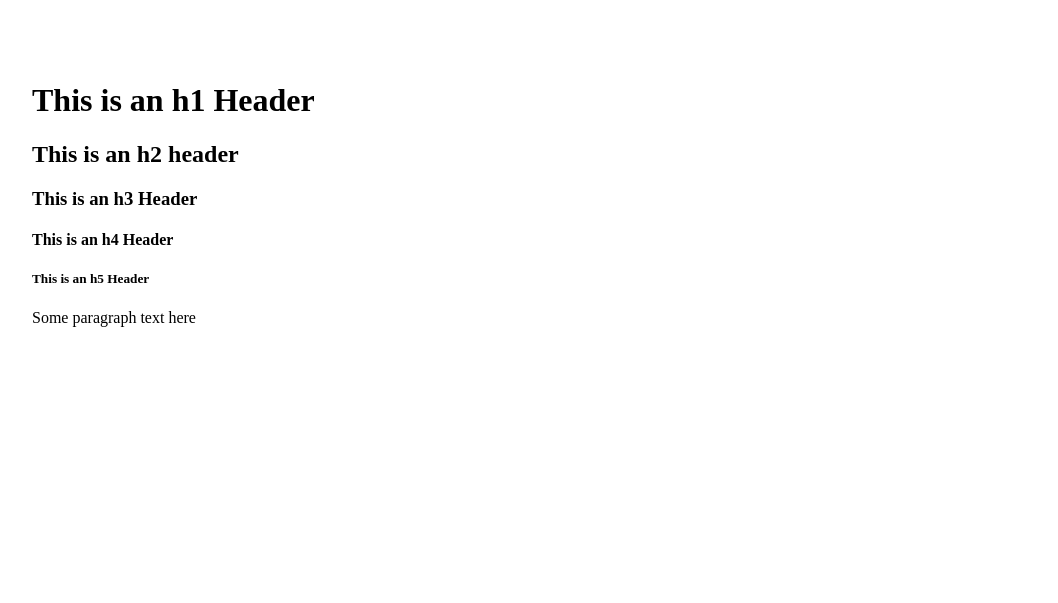
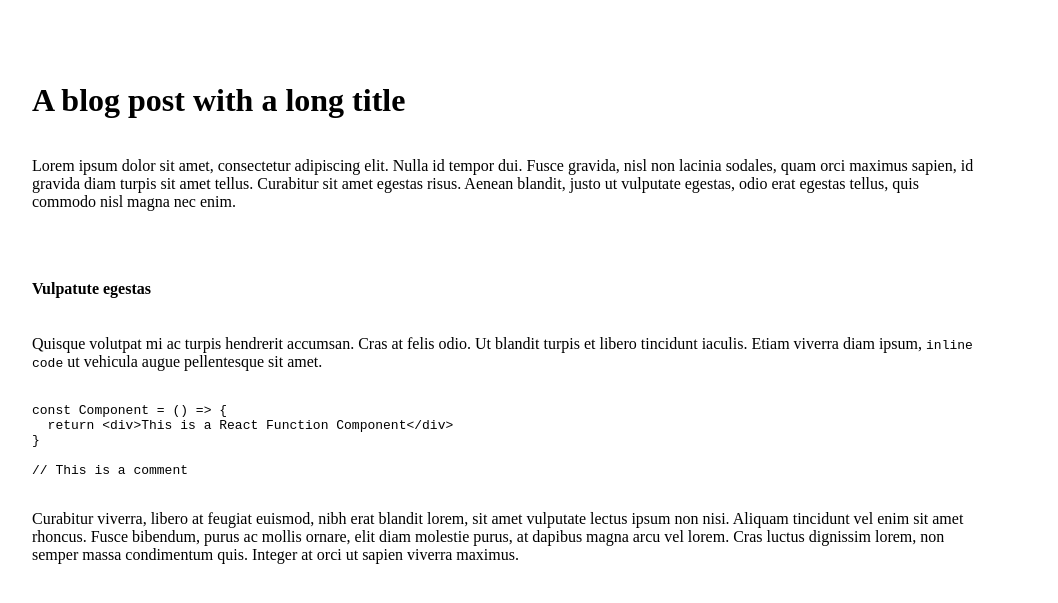
Before and after one commit to abdeniz/personal-blog, a Gatsby site: page /blogpost in a window 1280 px wide. Shown: the part 103-706 px from the top of the page, without its empty margins (108-1166 px from the left). Built offline with nearby package versions, Linux system fonts and the light colour scheme; Gatsby itself is replaced by a stand-in of ours; some packages are replaced by stand-ins of ours; code samples lack their colours.

Commit message:
Fixed styling for codeblocks and markdown

````diff
--- a/src/components/layout/Layout.js
+++ b/src/components/layout/Layout.js
@@ -28,6 +28,8 @@
     --color-background: #fafeff;
     --color-tag-background: #3591ff;
     --color-tag-text: #fafeff;
+    --color-code-background: #ECECED;
+    --color-comment: #d2d2d2;
   }
   .icon-color {
     fill: #23436A;
@@ -40,6 +42,8 @@
     --color-background: #0D1B2C;
     --color-tag-background: #23436A;
     --color-tag-text: #3591ff;
+    --color-code-background: #112235;
+    --color-comment: #23436A;
   }
   .icon-color {
     fill: #fafeff;
--- /dev/null
+++ b/src/components/layout/PostMain.js
@@ -0,0 +1,13 @@
+import React from 'react'
+import styled from 'styled-components'
+
+const PostMain = ({ children }) => {
+  return <MainWrapper>{children}</MainWrapper>
+}
+
+const MainWrapper = styled.div`
+  max-width: 1000px;
+  margin: 0 auto;
+`
+
+export default PostMain
--- a/src/posts/blogpost.md
+++ b/src/posts/blogpost.md
@@ -7,14 +7,19 @@
 img: ../images/post_images/image.jpg
 ---
 
-# This is an h1 Header
+Lorem ipsum dolor sit amet, consectetur adipiscing elit. Nulla id tempor dui. Fusce gravida, nisl non lacinia sodales, quam orci maximus sapien, id gravida diam turpis sit amet tellus.
+Curabitur sit amet egestas risus. Aenean blandit, justo ut vulputate egestas, odio erat egestas tellus, quis commodo nisl magna nec enim.
 
-## This is an h2 header
+#### Vulpatute egestas
 
-### This is an h3 Header
+Quisque volutpat mi ac turpis hendrerit accumsan. Cras at felis odio. Ut blandit turpis et libero tincidunt iaculis. Etiam viverra diam ipsum, `inline code` ut vehicula augue pellentesque sit amet.
 
-#### This is an h4 Header
+```jsx
+const Component = () => {
+  return <div>This is a React Function Component</div>
+}
 
-##### This is an h5 Header
+// This is a comment
+```
 
-Some paragraph text here
+Curabitur viverra, libero at feugiat euismod, nibh erat blandit lorem, sit amet vulputate lectus ipsum non nisi. Aliquam tincidunt vel enim sit amet rhoncus. Fusce bibendum, purus ac mollis ornare, elit diam molestie purus, at dapibus magna arcu vel lorem. Cras luctus dignissim lorem, non semper massa condimentum quis. Integer at orci ut sapien viverra maximus.
--- a/src/styles/deniz-prism-theme.css
+++ b/src/styles/deniz-prism-theme.css
@@ -10,10 +10,12 @@
 /*********************************************************
 * General
 */
+@import url('https://fonts.googleapis.com/css2?family=IBM+Plex+Mono:wght@400;500&display=swap');
+
 pre[class*='language-'],
 code[class*='language-'] {
   color: var(--color-text);
-  font-size: 14px;
+  font-size: 16px;
   text-shadow: none;
   font-family: 'IBM Plex Mono', monospace;
   direction: ltr;
@@ -46,16 +48,16 @@
   }
 }
 pre[class*='language-'] {
-  padding: 8px;
+  padding: 24px 32px;
   margin: 0.5em 0;
   overflow: auto;
-  background: #112235;
+  background: var(--color-code-background);
 }
 :not(pre) > code[class*='language-'] {
   padding: 2px 4px;
   border-radius: 0.3em;
   color: #3591ff;
-  background: #112235;
+  background: var(--color-code-background);
 }
 /*********************************************************
 * Tokens
@@ -67,10 +69,10 @@
 .token.prolog,
 .token.doctype,
 .token.cdata {
-  color: #23436a;
+  color: var(--color-comment);
 }
 .token.punctuation {
-  color: #fafeff;
+  color: #3591ff;
 }
 .token.property,
 .token.tag,
@@ -94,7 +96,7 @@
 .token.url,
 .language-css .token.string,
 .style .token.string {
-  color: #fafeff;
+  color: var(--color-text);
   background: transparent;
 }
 .token.atrule,
--- a/src/styles/global.css
+++ b/src/styles/global.css
@@ -1,4 +1,4 @@
-@import url('https://fonts.googleapis.com/css2?family=Poppins:wght@400;500;600&display=swap');
+@import url('https://fonts.googleapis.com/css2?family=Poppins:wght@400;500;600;700&display=swap');
 
 :root {
   --color-primary: #3591ff;
@@ -28,6 +28,9 @@
 
 h1 {
   color: var(--color-primary);
+  font-size: 32px;
+  text-transform: capitalize;
+  font-weight: 500;
 }
 
 h2 {
@@ -43,6 +46,13 @@
   text-transform: capitalize;
 }
 
+h4 {
+  color: var(--color-secondary);
+  font-weight: 700;
+  font-size: 20px;
+  text-transform: capitalize;
+}
+
 p {
   line-height: 24px;
   font-weight: 400;
--- a/src/templates/PostTemplate.js
+++ b/src/templates/PostTemplate.js
@@ -1,19 +1,42 @@
 import React from 'react'
 import { graphql } from 'gatsby'
 import Layout from '../components/layout/Layout'
-import Main from '../components/layout/Main'
+import PostMain from '../components/layout/PostMain'
+import Column from '../components/layout/Column'
+import styled from 'styled-components'
 
 const PostTemplate = ({ data }) => {
+  const post = data.markdownRemark.frontmatter
+
   return (
     <Layout>
-      <Main>
-        <div dangerouslySetInnerHTML={{ __html: data.markdownRemark.html }} />
-      </Main>
+      <PostMain>
+        <Column>
+          <h1>{post.fullTitle}</h1>
+          <Markdown
+            dangerouslySetInnerHTML={{ __html: data.markdownRemark.html }}
+          />
+        </Column>
+      </PostMain>
     </Layout>
   )
 }
 
 export default PostTemplate
+
+const PostTitle = styled.h1`
+  margin-bottom: 16px;
+`
+
+const Markdown = styled.div`
+  & > p {
+    padding: 16px 0;
+  }
+
+  & > h4 {
+    padding: 32px 0 0 0;
+  }
+`
 
 export const query = graphql`
   query getPost($slug: String) {
````
